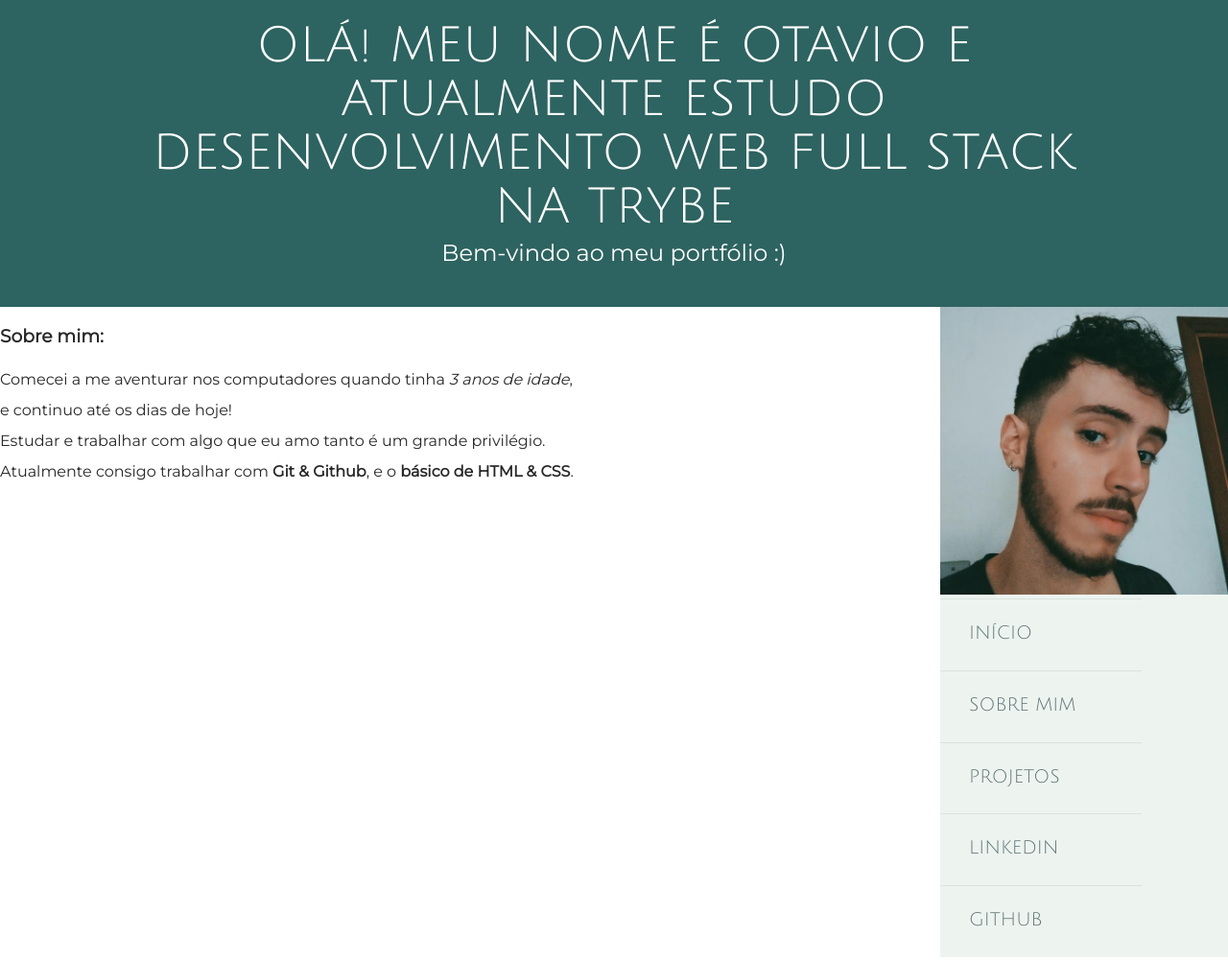
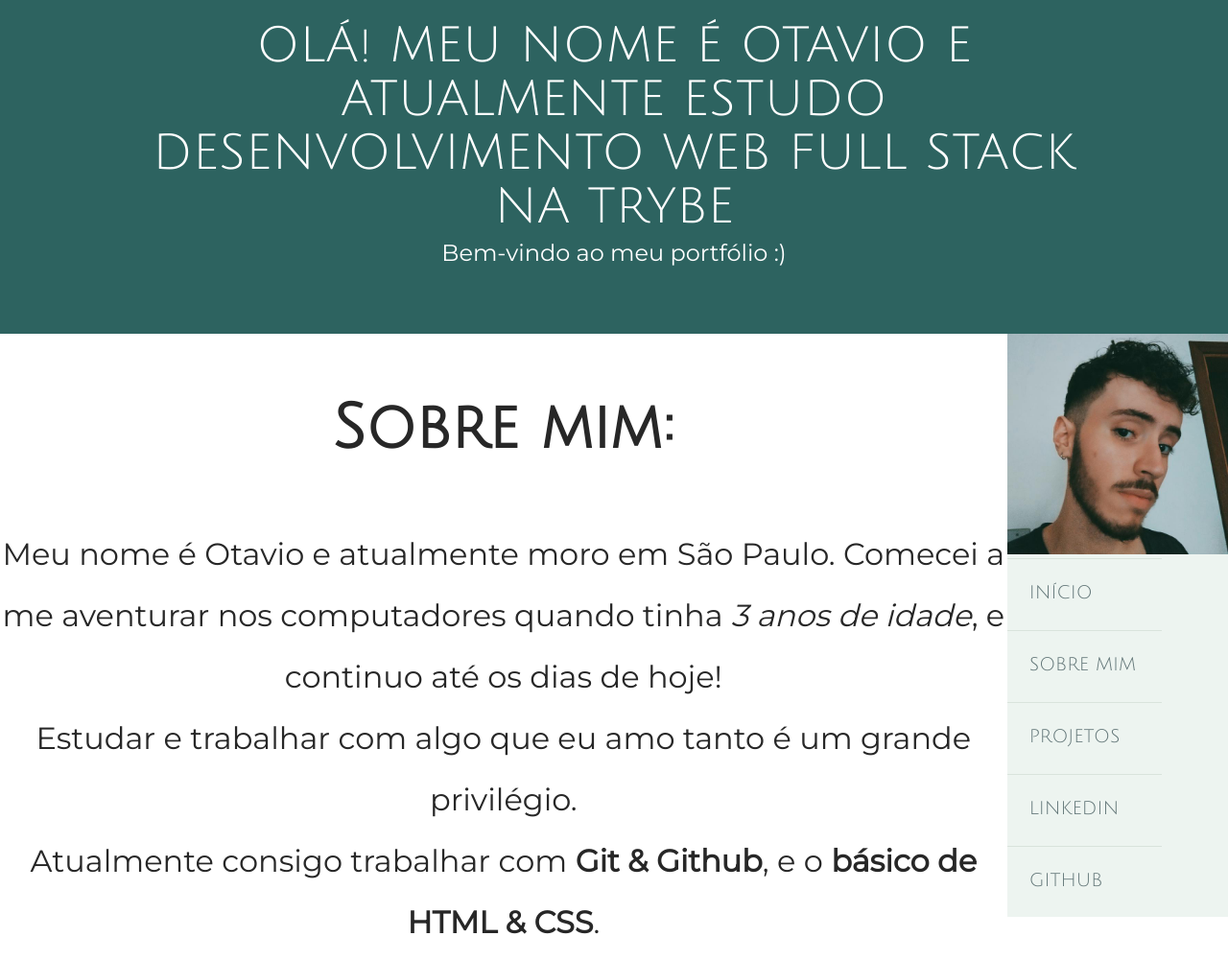
Before and after one commit to OtavioRL/OtavioRL.github.io, a plain HTML site: page index.html in a window 1280 px wide. Shown: the whole page at 96% size. Drawn offline with Linux system fonts and the light colour scheme.

Commit message:
Diversas melhorias

```diff
--- a/index.html
+++ b/index.html
@@ -15,41 +15,43 @@
 
 <body>
   <header class="header">
-    <h1 id="start" >Olá! Meu nome é Otavio e atualmente estudo    desenvolvimento web full stack na Trybe</h1>
+    <h1 id="start">Olá! Meu nome é Otavio e atualmente estudo desenvolvimento web full stack na Trybe</h1>
 
-    <h2 >Bem-vindo ao meu portfólio :)</h2>
+    <h2>Bem-vindo ao meu portfólio :)</h2>
   </header>
 
 
 
   <aside class="sidebar" role="complementary">
-		<div class="wrapper">
 
     <div class="design-selection" id="design-selection">
 
-        <img id="foto" src="imagens/minha-foto.jpeg" alt="Uma foto minha" width="300px">
+      <img id="foto" src="imagens/minha-foto.jpeg" alt="Uma foto minha">
       <nav role="navigation">
         <ul>
           <li>
             <a href="#start" class="design-name">Início</a>
-					  </li>					<li>
+          </li>
+          <li>
             <a href="#sobre" class="design-name">Sobre mim</a>
-					  </li>					<li>
+          </li>
+          <li>
             <a href="" class="design-name">Projetos</a>
-					  </li>					<li>
+          </li>
+          <li>
             <a href="https://www.linkedin.com/in/otavio-rodrigues-lopes-8251821b7/" class="design-name">Linkedin</a>
-					  </li>					<li>
+          </li>
+          <li>
             <a href="https://github.com/OtavioRL" class="design-name">Github</a>
           </li>
         </ul>
       </nav>
     </div>
-    </div>
   </aside>
 
   <main class="main">
     <h3 id="sobre">Sobre mim:</h3>
-        <p >Comecei a me aventurar nos computadores quando tinha <em>3 anos de idade</em>, <br> e continuo até os dias de
+    <p>Meu nome é Otavio e atualmente moro em São Paulo. Comecei a me aventurar nos computadores quando tinha <em>3 anos de idade</em>, e continuo até os dias de
       hoje! <br> Estudar e trabalhar com algo que eu amo tanto é um grande privilégio.<br> Atualmente consigo trabalhar
       com <strong>Git & Github</strong>, e o <strong>básico de HTML & CSS</strong>. </p>
   </main>
--- a/style.css
+++ b/style.css
@@ -1,13 +1,14 @@
-html, body{
+html, body {
   padding: 0;
   margin: 0;
 }
-body{
+body {
   color: #272727;
   background-color: #fff;
   font-family: Montserrat, sans-serif;
 }
-h1, h2 {
+h1,
+h2 {
   padding: 0 10%;
   margin: 0;
   color: #fff;
@@ -17,26 +18,35 @@ h1 {
   padding-top: 0;
   padding-bottom: 5px;
   border-bottom: none;
-  font-family: 'Julius Sans One', sans-serif;
+  font-family: "Julius Sans One", sans-serif;
   font-size: 3.2em;
   text-transform: uppercase;
+}
+h3{
+  font-family: Julius Sans One, Montserrat, sans-serif;
+  font-size: 2em;
 }
 p {
   margin: 0.75em 0;
   line-height: 2;
 }
-.header{
-  height: 230px;
+.header {
+  height: fit-content;
   padding: 20px 0 70px 0;
-  background: #2d6360 50% 0 no-repeat; /* old IE fallback */
+  background: #2d6360 50% 0 no-repeat;
   text-align: center;
 }
-.main{
+.main {
+  font-size: 2em;
+  text-align: center;
 
 }
 .sidebar {
   background: #edf4f0;
   float: right;
+  max-width: 20%;
+
+
 
 }
 .sidebar h3 {
@@ -46,9 +56,10 @@ p {
   color: #607476;
   text-decoration: none;
 }
-  .sidebar a:hover, .sidebar a:focus {
-    color: #49968e;
-  }
+.sidebar a:hover,
+.sidebar a:focus {
+  color: #49968e;
+}
 .sidebar ul {
   padding: 0;
   margin: 0;
@@ -56,12 +67,10 @@ p {
   overflow: hidden;
 }
 
-
-/* shared sidebar styling */
-.design-selection ul, .zen-resources ul {
+.design-selection ul {
   margin: 0;
 }
-.design-selection li, .zen-resources li {
+.design-selection li {
   float: left;
   width: 50%;
   padding: 1.5em 10%;
@@ -69,18 +78,30 @@ p {
   color: #c0cac3;
   font-style: italic;
 }
-  .design-selection li:hover, .design-selection li:focus {
-       background: -webkit-gradient(linear, left top, right top, color-stop(0%,rgba(255,255,255,0)), color-stop(50%,rgba(255,255,255,0.5)), color-stop(100%,rgba(255,255,255,0))); /* Chrome,Safari4+ */
-   }
-.design-selection li:nth-child(2n+1), .zen-resources li:nth-child(2n+1) {
+.design-selection li:hover,
+.design-selection li:focus {
+  background: -webkit-gradient(
+    linear,
+    left top,
+    right top,
+    color-stop(0%, rgba(255, 255, 255, 0)),
+    color-stop(50%, rgba(255, 255, 255, 0.5)),
+    color-stop(100%, rgba(255, 255, 255, 0))
+  ); /* Chrome,Safari4+ */
+}
+.design-selection li:nth-child(2n + 1) {
   clear: left;
 }
-.design-selection .design-name, .zen-resources a, li.viewall a {
+.design-selection .design-name,
+li.viewall a {
   display: block;
   margin-bottom: 0.25em;
-  font-family: 'Julius Sans One', sans-serif;
+  font-family: "Julius Sans One", sans-serif;
   font-size: 1.2em;
   font-style: normal;
   text-transform: uppercase;
   background-color: ;
 }
+#foto{
+  width: 18vw;
+}
```
Lines whose indentation alone changed are shown as unchanged.
